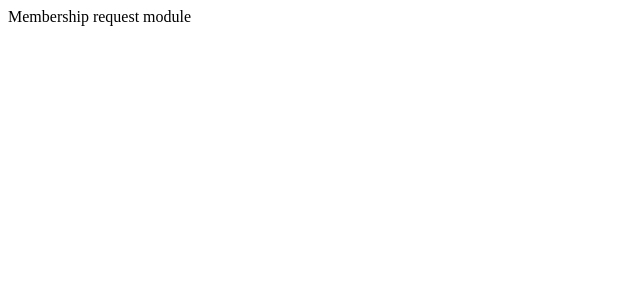
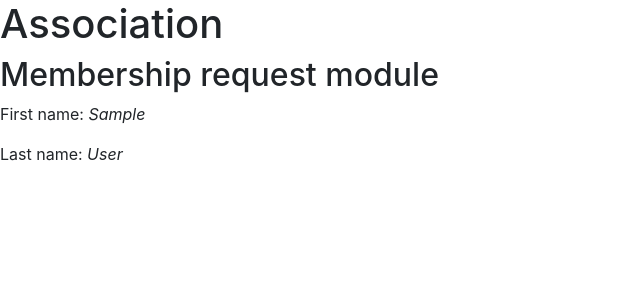
Before and after one commit to madron/progettificio, a Django app: template association/templates/association/membership_request_module.html in a window 1280 px wide. Shown: the top 300 px of the page, without its empty margins (0-640 px from the left). Run offline with Django 3.2, Linux system fonts and the light colour scheme; the template is opened without the code that fills it: most values are stand-ins (such as "Sample title", 1, 10 or a date in 2020); parts of the project's set-up code (start-up, migrations or seed data) failed here and were passed over; some libraries are stand-ins or nearby versions.

Commit message:
improved association membership_request_module

```diff
--- /dev/null
+++ b/association/static/association/css/print.css
@@ -0,0 +1,13 @@
+@page {
+    margin: 3cm 2cm; padding-left: 1.5cm;
+    @top-center {
+        content: "Introduction to CSS 2.1";
+        vertical-align: bottom; border-bottom: 0.5pt solid }
+    @bottom-right {
+        content: "Page " counter(page) " of " counter(pages) }
+    @left-top {
+        content: "W3C Recommendation";
+        background: #005a9c; color: #fff; text-align: right;
+        transform-origin: 100% 0; transform: rotate(-90deg) }}
+body { text-align: justify }
+h1 { -weasy-bookmark-level: none }
--- /dev/null
+++ b/association/templates/association/base.html
@@ -0,0 +1,17 @@
+{% load static %}
+<!DOCTYPE html>
+<html lang="it">
+<head>
+    <meta charset="utf-8">
+    {% block base_css %}
+        <link rel="stylesheet" href="https://maxcdn.bootstrapcdn.com/bootstrap/4.0.0-alpha.2/css/bootstrap.min.css" integrity="sha384-y3tfxAZXuh4HwSYylfB+J125MxIs6mR5FOHamPBG064zB+AFeWH94NdvaCBm8qnd" crossorigin="anonymous">
+    {% endblock base_css %}
+    {% block extra_css %}
+        {# Override this in templates to add extra stylesheets #}
+    {% endblock %}
+</head>
+<body>
+    {% block body %}
+    {% endblock body %}
+</body>
+</html>
--- a/association/templates/association/membership_request_module.html
+++ b/association/templates/association/membership_request_module.html
@@ -1 +1,15 @@
-<p>Membership request module</p>
+{% extends "association/base.html" %}
+{% load static %}
+
+{% block extra_css %}
+<link rel="stylesheet" type="text/css" href="{% static 'association/css/print.css' %}" />
+{% endblock %}
+
+{% block body %}
+<h1>Association</h1>
+
+<h2>Membership request module</h2>
+
+<p>First name: <em>{{ object.first_name }}</em></p>
+<p>Last name: <em>{{ object.last_name }}</em></p>
+{% endblock body %}
```
